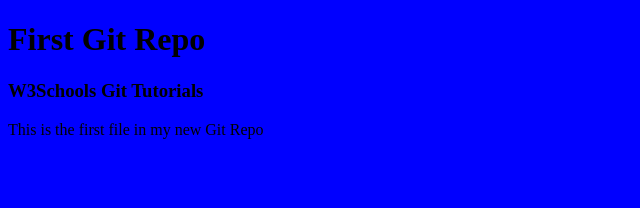
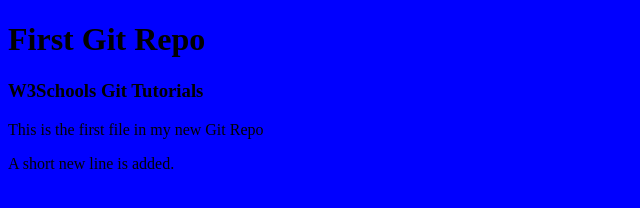
Before and after one commit to kaloyanTry/w3schools-git-repository, a plain HTML site: page index.html in a window 1280 px wide. Shown: the whole page, without its empty margins (0-640 px from the left). Drawn offline with Linux system fonts and the light colour scheme.

Commit message:
Updated index.html with a new line

```diff
--- a/index.html
+++ b/index.html
@@ -11,5 +11,6 @@
     <h1>First Git Repo</h1>
     <h3>W3Schools Git Tutorials</h3>
     <p>This is the first file in my new Git Repo</p>
+    <p>A short new line is added.</p>
   </body>
 </html>
```
